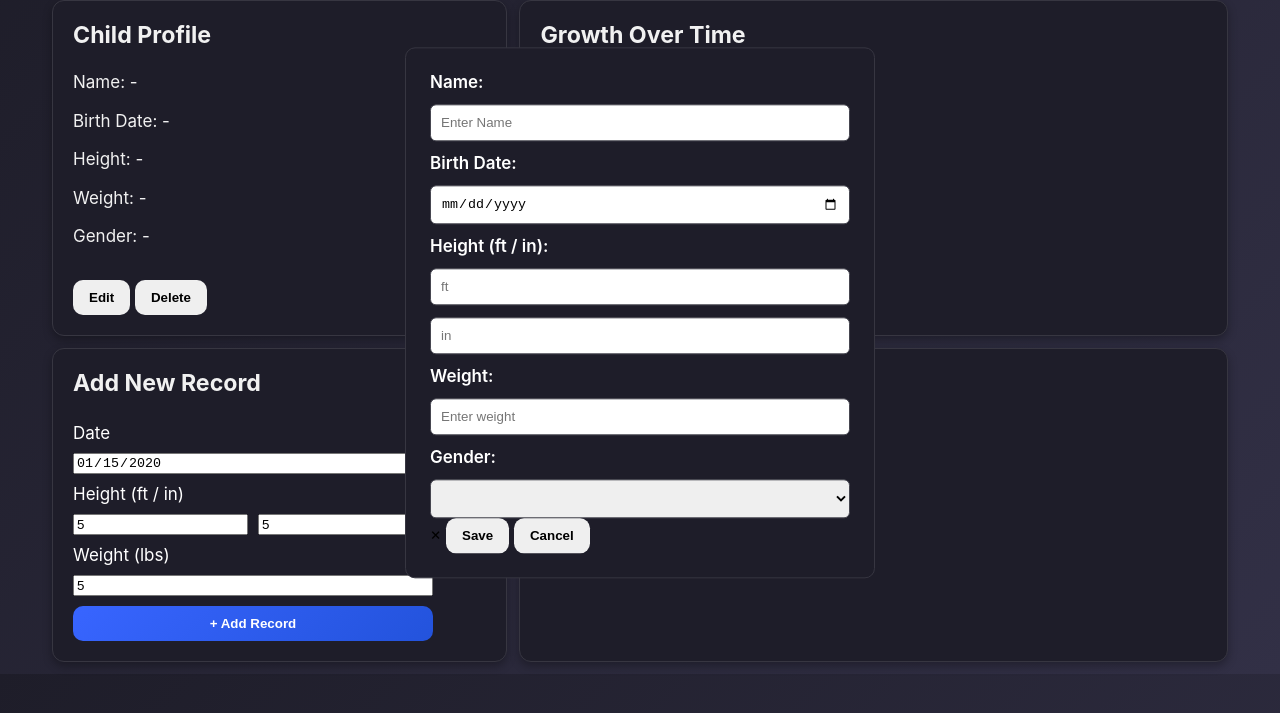
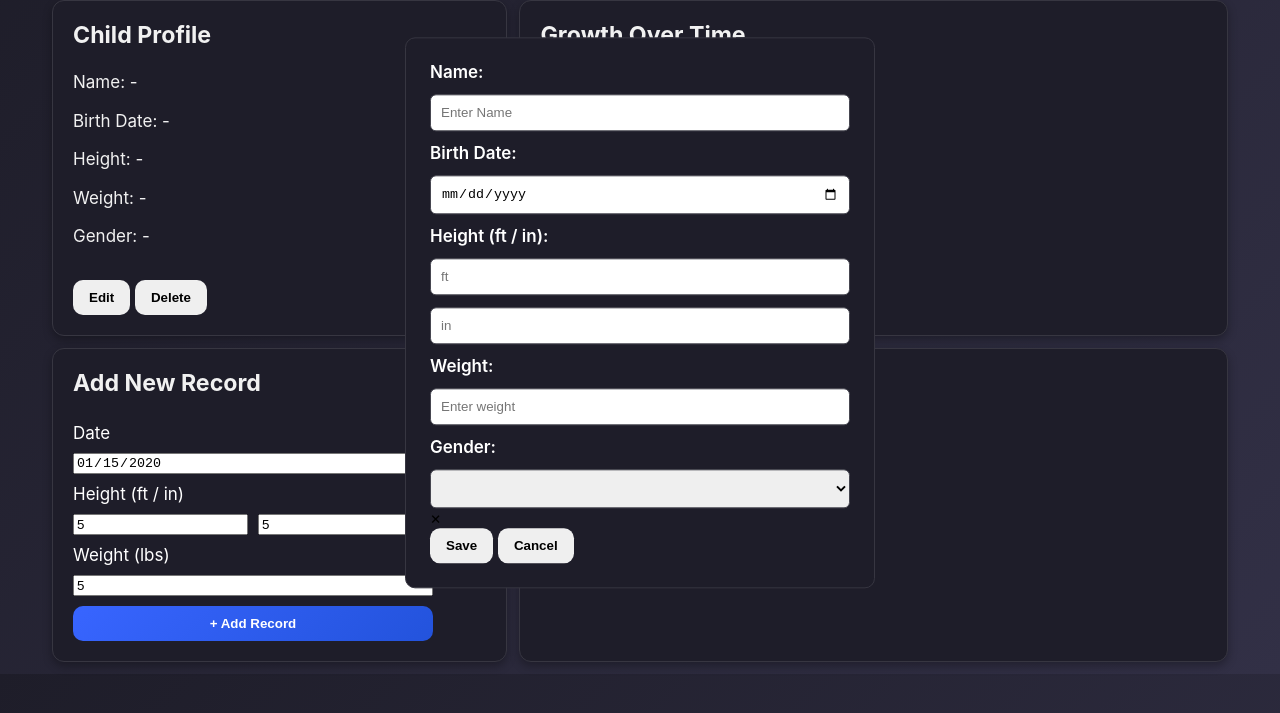
Before and after one commit to nathanjkim-codes/nestly-parental-tracker, a plain HTML site: page index.html in a window 1280 px wide. Both pictures are taken after typing "2020-01-15", "5", "5", "5" into the empty fields and a click on the button "Add Child". Shown: the part 87-800 px from the top of the page. Drawn offline with nearby package versions, Linux system fonts and the light colour scheme.

Commit message:
style(modal): improve modal layout

```diff
--- a/index.html
+++ b/index.html
@@ -98,10 +98,13 @@
     </main>
     <div id="modal" class="modal">
       <div class="modal-content">
-        <span class="closeModal">&times;</span>
-
-        <button class="save-btn">Save</button>
-        <button class="cancel-btn">Cancel</button>
+        <div class="modal-close">
+          <span class="closeModal">&times;</span>
+        </div>
+        <div class="modal-action">
+          <button class="save-btn">Save</button>
+          <button class="cancel-btn">Cancel</button>
+        </div>
       </div>
     </div>
 
```
